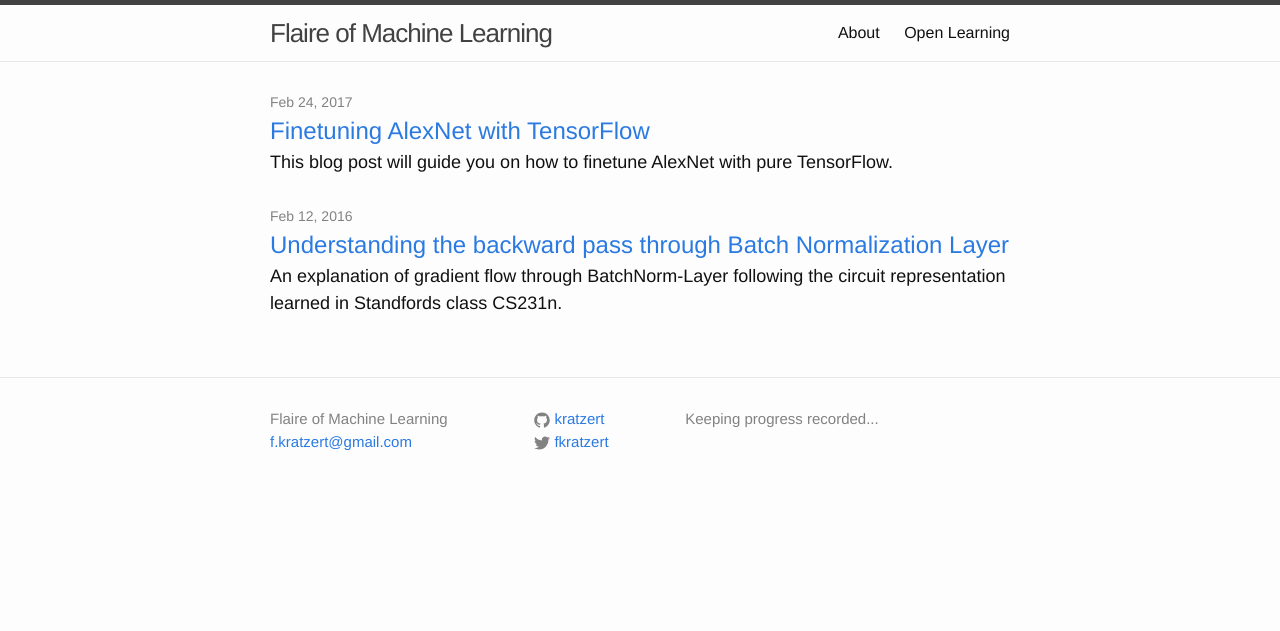
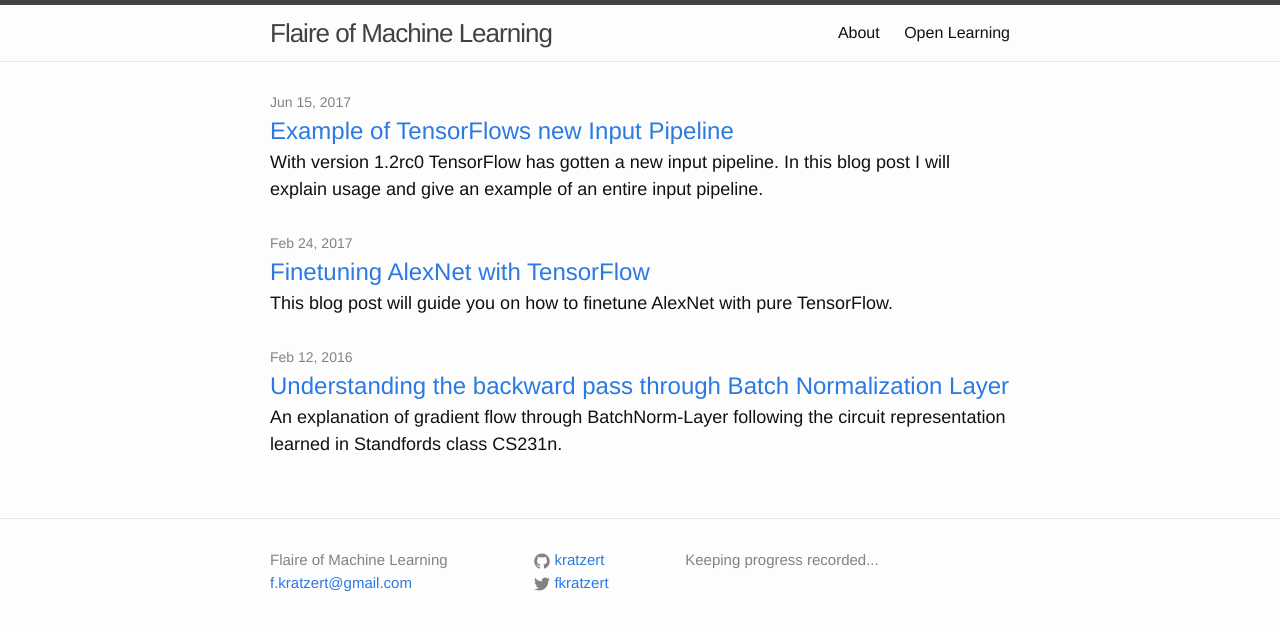
Before and after one commit to kratzert/kratzert.github.io, a Jekyll site: the page built from index.html, in a window 1280 px wide. Shown: the top 631 px of the page. Built offline with Jekyll 4.4.1, drawn with Linux system fonts in a browser that asks for light colours; some of the changed lines change nothing that is shown.

Commit message:
published 3rd article (input pipeline) and update 2nd (finetune AlexNet)

````diff
--- a/_posts/2017/2017-02-24-finetuning-alexnet-with-tensorflow.markdown
+++ b/_posts/2017/2017-02-24-finetuning-alexnet-with-tensorflow.markdown
@@ -6,6 +6,11 @@ excerpt: This blog post will guide you on how to finetune AlexNet with pure Tens
 comments: true
 ---
 
+## Update 15.05.2017
+I updated the code of the repository to work with TensorFlows [new input pipeline](https://github.com/tensorflow/tensorflow/tree/master/tensorflow/contrib/data). Read my [other blogpost](https://kratzert.github.io/2017/06/15/example_of_tensorflows_new_input_pipeline.html) for an explanation of this new feature coming with TensorFlows version >= 1.12rc0. The links below in this article are still pointing to the code explained here in this article.
+
+<br>
+<br>
 After over one year I finally found time and leisure to write my next article. This time about finetuning [AlexNet](http://papers.nips.cc/paper/4824-imagenet-classification-with-deep-convolutional-neural-networks.pdf) in pure [TensorFlow 1.0](https://www.tensorflow.org/install/migration). "AlexNet?" you might say, "So 2012'ish!" you might say. Well here are some reasons why I thought it's worth doing anyway:
 
 - Albeit there exist many How-To's, most of the newer once are covering finetuning VGG or Inception Models and not AlexNet. Although the idea behind finetuning is the same, the major difference is, that Tensorflow (as well as Keras) already ship with VGG or Inception classes and include the weights (pretrained on ImageNet). For the AlexNet model, we have to do a bit more on our own.
@@ -36,7 +41,7 @@ Noteworthy are the splitting of some of the convolutional layer (layer two, four
 
 So lets get started:
 For the model we'll create a class with the following structure
-(The entire code can be found in [here](https://github.com/kratzert/finetune_alexnet_with_tensorflow) on github)
+(The entire code can be found in [here](https://github.com/kratzert/finetune_alexnet_with_tensorflow/tree/5d751d62eb4d7149f4e3fd465febf8f07d4cea9d) on github). **Note:** Read the update message above for a newer version.
 
 ```python
 class AlexNet(object):
@@ -255,7 +260,7 @@ To test if the model is implemented correctly and the weights are all assigned p
 
 <div class="fig figcenter fighighlight">
   <img src="/images/finetune_alexnet/alexnet_test.png">
-  <div class="figcaption"><br> Three images taken from the <a href="image-net.org/challenges/LSVRC/2014/browse-synsets">ImageNet Database</a> and tested with the implemented AlexNet class. IPython notebook to reproduce the results can be found <a href="https://github.com/kratzert/finetune_alexnet_with_tensorflow">here</a>.<br>
+  <div class="figcaption"><br> Three images taken from the <a href="image-net.org/challenges/LSVRC/2014/browse-synsets">ImageNet Database</a> and tested with the implemented AlexNet class. IPython notebook to reproduce the results can be found <a href="https://github.com/kratzert/finetune_alexnet_with_tensorflow/tree/5d751d62eb4d7149f4e3fd465febf8f07d4cea9d">here</a>.<br>
   </div>
 </div>
 
@@ -271,7 +276,7 @@ So after a long read, you finally arrived at the 'core'-part of this blog articl
   </div>
 </div>
 
-I further splitted this images into a training, validation and test set (70/15/15) and created `.txt` files for each subset containing the path to the image and the class label. Having this text files I created yet another class serving as image data generator (like the one of Keras for example). I know there are smarter ways, but for another project I needed to take care of exactly how the images are loaded and preprocessed and already having this script, I simply copied it for this tutorial. The code can be founded in the [github repo](https://github.com/kratzert/finetune_alexnet_with_tensorflow).
+I further splitted this images into a training, validation and test set (70/15/15) and created `.txt` files for each subset containing the path to the image and the class label. Having this text files I created yet another class serving as image data generator (like the one of Keras for example). I know there are smarter ways, but for another project I needed to take care of exactly how the images are loaded and preprocessed and already having this script, I simply copied it for this tutorial. The code can be founded in the [github repo](https://github.com/kratzert/finetune_alexnet_with_tensorflow/tree/5d751d62eb4d7149f4e3fd465febf8f07d4cea9d).
 And because I personally like more scripts for educational purpose, I'll not write the code as a callable function but as a script you should open and look at, to better understand what happens.
 
 ### The configuration part
@@ -490,4 +495,4 @@ saver.restore(sess, "/path/to/checkpoint/model.ckpt")
 ## Some last Note
 You don't have to use my `ImageDataGenerator` class to use this script (it might be badly inefficient). Just find your own way to provide batches of images and labels to the training op and implement it into the script.
 
-If you have any further questions, feel free to ask. And again, all the code can be found on [github](https://github.com/kratzert/finetune_alexnet_with_tensorflow).
+If you have any further questions, feel free to ask. And again, all the code can be found on [github](https://github.com/kratzert/finetune_alexnet_with_tensorflow/tree/5d751d62eb4d7149f4e3fd465febf8f07d4cea9d). But note, that I updated the code, as describe at the top, to work with the new input pipeline of TensorFlow 1.12rc0. If you want to use the [updated version](https://github.com/kratzert/finetune_alexnet_with_tensorflow) make sure you updated your TensorFlow version.
--- /dev/null
+++ b/_posts/2017/2017-06-15-example-of-tensorflows-new-input-pipeline.markdown
@@ -0,0 +1,165 @@
+---
+layout: post
+title: Example of TensorFlows new Input Pipeline
+date: '2017-06-15 15:56'
+excerpt: With version 1.2rc0 TensorFlow has gotten a new input pipeline. In this blog
+  post I will explain usage and give an example of an entire input pipeline.
+comments: true
+---
+
+During the time I wrote my last article about [finetuning AlexNet with TensorFlow](https://kratzert.github.io/2017/02/24/finetuning-alexnet-with-tensorflow.html) I read about the [best practices for optimizing performance in TensorFlow](https://www.tensorflow.org/performance/performance_guide). There are several things I made different to these practices but I think the one that had the biggest effect on the performance was everything around the input pipeline. With the new Version of TensorFlow the [`Dataset API`](https://github.com/tensorflow/tensorflow/tree/master/tensorflow/contrib/data) was introduced and provides us with a good and relatively easy way to write our own input pipeline using nothing more than TensorFlow. While you can potentially use this Datasets for any kind of input data, I will use images for the use case of this article. By the end of this article you will hopefully be able to use the new `Dataset` API for you own project and decrease the computation time needed to train you model.
+
+## What we had so far?
+
+What I used so far (and saw the most around the Internet) was loading images and preprocessing them with external libraries (e.g. [OpenCV](http://opencv.org/)) and feeding them into the model using the `feed_dict` method. Well, in the performance guide they [say](https://www.tensorflow.org/performance/performance_guide#utilize_queues_for_reading_data), that this method is suboptimal. They propose using [queues](https://www.tensorflow.org/versions/r1.2/api_guides/python/io_ops#Queues). I spend a lot of time to work myself into the usage of these queues (and already started to write an article about this topic) but to be honest it was quite a pain to work with them. Also I liked the idea of queues, they had some problems I couldn't solve (e.g. training and validating a model in the same session by switching between different input queues, one for training and one for validation data).
+
+## What we got now
+
+For me, everything started to change when I found [this issue](https://github.com/tensorflow/tensorflow/issues/7951), where they announced to design a new input pipeline API. I wasn't by far the only one who was struggling with the queue-way-of-doing-it. And as it seemed, they where aware of the fact and wanted to create a better input pipeline API (well, thanks to competition I would say..).
+
+The core of the new input pipeline is the `Dataset` (and maybe the `Iterator`). A `Dataset` is a collection of `elements`, each with the same structure, where one element can be one of more tensors. The different tensors inside an element are called `components`. Each component has a certain data type and shape, but different components inside one element can have different data types and shapes. For illustration purpose I'll give an example in pseudo-code, where I represent one dataset as Python-List and an element as a Tuple
+
+```
+# This is pseudo code
+
+dataset1 =  [ (img1, [1, 0, 0]),
+              (img2, [0, 1, 0]),
+              (img3, [1, 0, 0]),
+              (img4, [0, 0, 1]),
+              (img5, [0, 1, 0])
+            ]
+```
+If `dataset1` would be a TensorFlow `Dataset`, then each Tuple is an `element` consisting of two `components`. The first component is a 3D tensors containing an image (for visibility I just gave them a name and didn't try to write a three times nested list) and the second component is a vector containing symbolically the one-hot-encoding class vector. The image component would have a data type of `tf.float32`, where as the data type of the vector would be some `tf.int`.
+We could now use an `Iterator` to get element by element from this dataset. How you get batches of data will be shown later in this tutorial.
+
+## Toy example of the input pipeline
+
+I think the concept can be better explained given some simple toy example. Note, that there are many different ways how you can create a dataset but I'll talk only about the one I used the most for my image classification models (for a full list of possibilities look [here](https://github.com/tensorflow/tensorflow/tree/master/tensorflow/contrib/data)). There I usually have text file storing the path to the images and there class label in one row. Imagine you have all paths and labels read in into two different lists, this is were we start:
+
+```python
+import tensorflow as tf
+
+from tensorflow.contrib.data import Dataset, Iterator
+
+# Toy data
+train_imgs = tf.constant(['train/img1.png', 'train/img2.png',
+                          'train/img3.png', 'train/img4.png',
+                          'train/img5.png', 'train/img6.png'])
+train_labels = tf.constant([0, 0, 0, 1, 1, 1])
+
+val_imgs = tf.constant(['val/img1.png', 'val/img2.png',
+                        'val/img3.png', 'val/img4.png'])
+val_labels = tf.constant([0, 0, 1, 1])
+
+# create TensorFlow Dataset objects
+tr_data = Dataset.from_tensor_slices((train_imgs, train_labels))
+val_data = Dataset.from_tensor_slices((val_imgs, val_labels))
+
+# create TensorFlow Iterator object
+iterator = Iterator.from_structure(tr_data.output_types,
+                                   tr_data.output_shapes)
+next_element = iterator.get_next()
+
+# create two initialization ops to switch between the datasets
+training_init_op = iterator.make_initializer(tr_data)
+validation_init_op = iterator.make_initializer(val_data)
+
+with tf.Session() as sess:
+
+    # initialize the iterator on the training data
+    sess.run(training_init_op)
+
+    # get each element of the training dataset until the end is reached
+    while True:
+        try:
+            elem = sess.run(next_element)
+            print(elem)
+        except tf.errors.OutOfRangeError:
+            print("End of training dataset.")
+            break
+
+    # initialize the iterator on the validation data
+    sess.run(validation_init_op)
+
+    # get each element of the validation dataset until the end is reached
+    while True:
+        try:
+            elem = sess.run(next_element)
+            print(elem)
+        except tf.errors.OutOfRangeError:
+            print("End of training dataset.")
+            break
+```
+This should print:
+```
+(b'train/img1.png', 0)
+(b'train/img2.png', 0)
+(b'train/img3.png', 0)
+(b'train/img4.png', 1)
+(b'train/img5.png', 1)
+(b'train/img6.png', 1)
+End of training dataset.
+(b'val/img1.png', 0)
+(b'val/img2.png', 0)
+(b'val/img3.png', 1)
+(b'val/img4.png', 1)
+End of training dataset.
+```
+Isn't that wonderful? I don't know if you have played around with TensorFlows Queues but this is simple, clear and works like a charm.
+
+## Working with images
+
+Of course it's not of interest for us to print out image paths and label numbers. Instead what we would like to do is loading the image to which the path points, maybe doing some preprocessing (and augmentation) and converting the label number into a [one-hot-encoding](https://en.wikipedia.org/wiki/One-hot), as we need them for training any image classification network. This can be achieved by writing a parsing function and using the `.map(f)` functionality of the `Datasets`. The `.map(f)` function creates a new dataset by applying a function `f` to every element of the original dataset. This function could be any Python function, also including other Python libraries, but regarding performance it's recommended to use only Tensorflow functionality. We don't want anything special for the moment, so this could be our parsing function:
+
+```python
+import tensorflow as tf
+
+# let's assume we have two classes in our dataset
+NUM_CLASSES = 2
+
+def input_parser(img_path, label):
+    # convert the label to one-hot encoding
+    one_hot = tf.one_hot(label, NUM_CLASSES)
+
+    # read the img from file
+    img_file = tf.read_file(filename)
+    img_decoded = tf.image.decode_image(img_file, channels=3)
+
+    return img_decoded, one_hot
+```
+Taking the toy example from above, all we have to add is this line:
+```python
+#e.g. for the training dataset
+tr_data = tr_data.map(input_parser)
+```
+Now the first component of each element in the dataset, which we obtain by calling `next_element` wouldn't be the string to the image path, it would be a 3D-tensor storing the image. And for the second component, we wouldn't get the label number, but the one-hot-encoding. Pretty neat, isn't it?
+
+For the practical use case it would make sense to have two different parsing functions. One function would be used for images from the training set, for which we often perform [data augmentation ](https://en.wikipedia.org/wiki/Convolutional_neural_network#Artificial_data) additional to resizing (and maybe centering). The other function would logically be for the inference case, for which we only want to load the images and resize them according to the expected model input (and eventually center as well).
+
+Usually we also don't want a single image to train our model, but mini-batches for various images. With the new `Dataset` API this is also a one-lines:
+```python
+dataset = dataset.batch(batch_size)
+```
+As with the `.map()` function from above, this can be done by calling the `batch(n)` function on the dataset, which will create a new dataset with batches of `n` elements per batch.
+
+**Attention:** The only functionality I'm struggling with, is the `.shuffle(buffer_size)` function. This, like the `map()` and `.batch()` function, can be applied on a dataset, to create a new dataset, loads the first `buffer_size` elements into memory and shuffles them. [Here](https://github.com/tensorflow/tensorflow/issues/7951#issuecomment-305435143) I explained the problem, given an example, that can arise from this function, that we as users need to be aware of. But in short: If your initial list of samples (image path + label) is ordered, so that you all samples of the first class in the beginning, followed by all samples of the second class etc., and your `buffer_size` is smaller than the number of samples you have of each class, you will have batches with samples of only one class and your model will not train. Therefore we need to take care of an initial shuffling ourselves and not rely on TensorFlows shuffling.
+
+## Performance comparison
+
+To measure the performance using the new input pipeline from TensorFlow instead of external libraries, I adapted my [code](https://github.com/kratzert/finetune_alexnet_with_tensorflow/tree/5d751d62eb4d7149f4e3fd465febf8f07d4cea9d) from the [finetuning AlexNet with TensorFlow article](https://kratzert.github.io/2017/02/24/finetuning-alexnet-with-tensorflow.html). Previously I used OpenCV to load and preprocess the images whereas now the input pipeline (implemented in the `datagenerator.py` file) uses only TensorFlow functions. All parameters, such as batch_size, trainable layers etc. stayed the same for both runs.
+
+<div class="fig figcenter fighighlight">
+  <img src="/images/input_pipeline/comparison.png">
+  <div class="figcaption"><br>Left side shows the time per batch using the pure TensorFlow input pipeline ([code](https://github.com/kratzert/finetune_alexnet_with_tensorflow/blob/master/datagenerator.py)). On the right is the result for the old input pipeline ([code](https://github.com/kratzert/finetune_alexnet_with_tensorflow/blob/5d751d62eb4d7149f4e3fd465febf8f07d4cea9d/datagenerator.py)) using OpenCV.<br>
+  </div>
+</div>
+
+To be honest, I was a bit disappointed when I saw these numbers. There effect is negligible, but hey! we have our input pipeline with nothing more than TensorFlow. I didn't do much more tests, but maybe the positive effect increases if we apply more functionality to the input pipeline (such as random augmentation).
+
+As it seems, the `Dataset` is not based on Queues. This leads to the old problem, that we can't use CPU and GPU efficiently, meaning that while the GPU processes on batch of data the CPU loads and preprocesses data in parallel. So when the GPU needs a new batch of data, the data is already in memory and can be passed immediately to the GPU. This can be achived with TensorFlow Queues but than you can't train and validate you model in one session (at least I couldn't find a way to do so).
+
+## Conclusion
+
+The main advantage of the new input pipeline API from Tensorflow is in my eyes the clear structure and the simplicity. It's pretty easy to add any functionality you want, as well as switching between different input data streams. Regarding the Performance I couldn't find much of a speedup, but we'll see what further development of TensorFlow brings.
+
+Regarding code examples: I update the code of the [GitHub repository](https://github.com/kratzert/finetune_alexnet_with_tensorflow) of my last article, so that you can find an example on how to finetune AlexNet using the new input pipeline there.
````
Also changed, not shown: images/input_pipeline/comparison.png (added), 4 other files.
